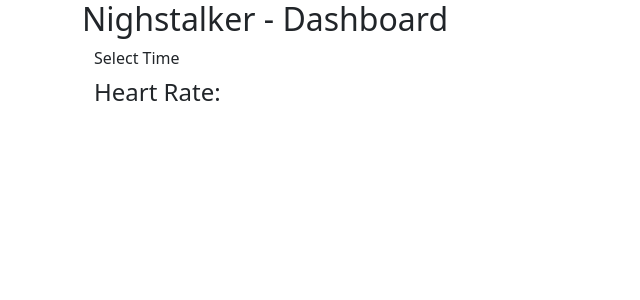
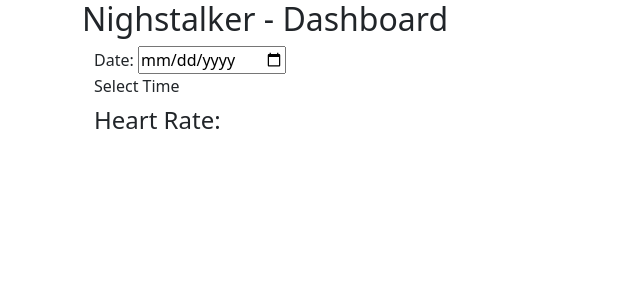
Before and after one commit to gareth-stoyle/nightstalker, a Flask app: page / in a window 1280 px wide. Shown: the top 300 px of the page, without its empty margins (0-640 px from the left). Run offline with Flask 3, Linux system fonts and the light colour scheme; data that the repository does not hold is empty.

Commit message:
Adding date picker html

```diff
--- a/app/templates/dashboard.html
+++ b/app/templates/dashboard.html
@@ -13,6 +13,10 @@
 <body>
     <div class="container">
         <h2>Nighstalker - Dashboard</h2>
+        <div class="container" id="date_picker">
+            <label for="date">Date:</label>
+            <input type="date" id="date" name="date">
+        </div>
         <div class="container" id="time_slider">
             <label for="time_slider_input" class="form-label">Select Time</label>
         </div>
```
